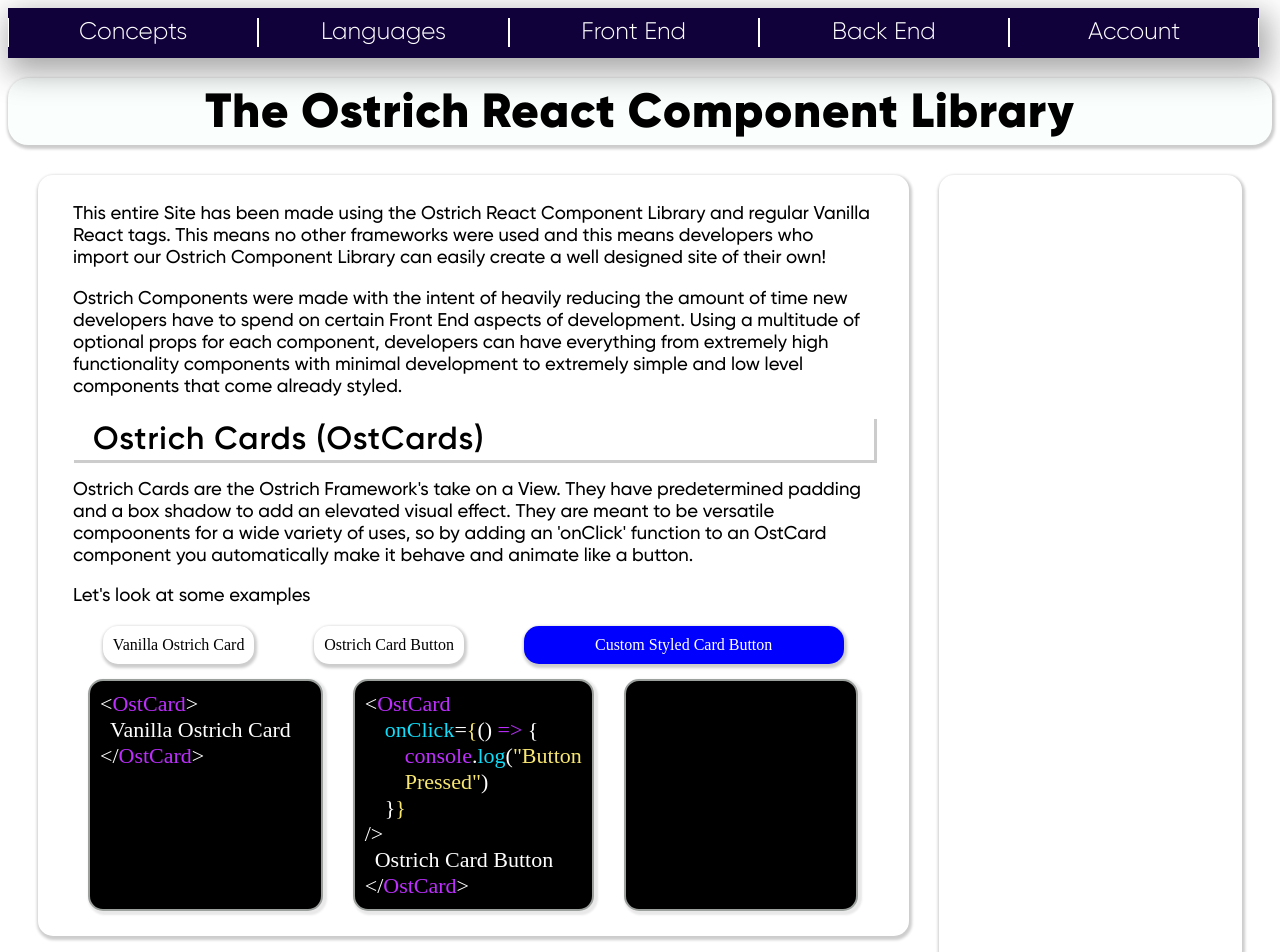
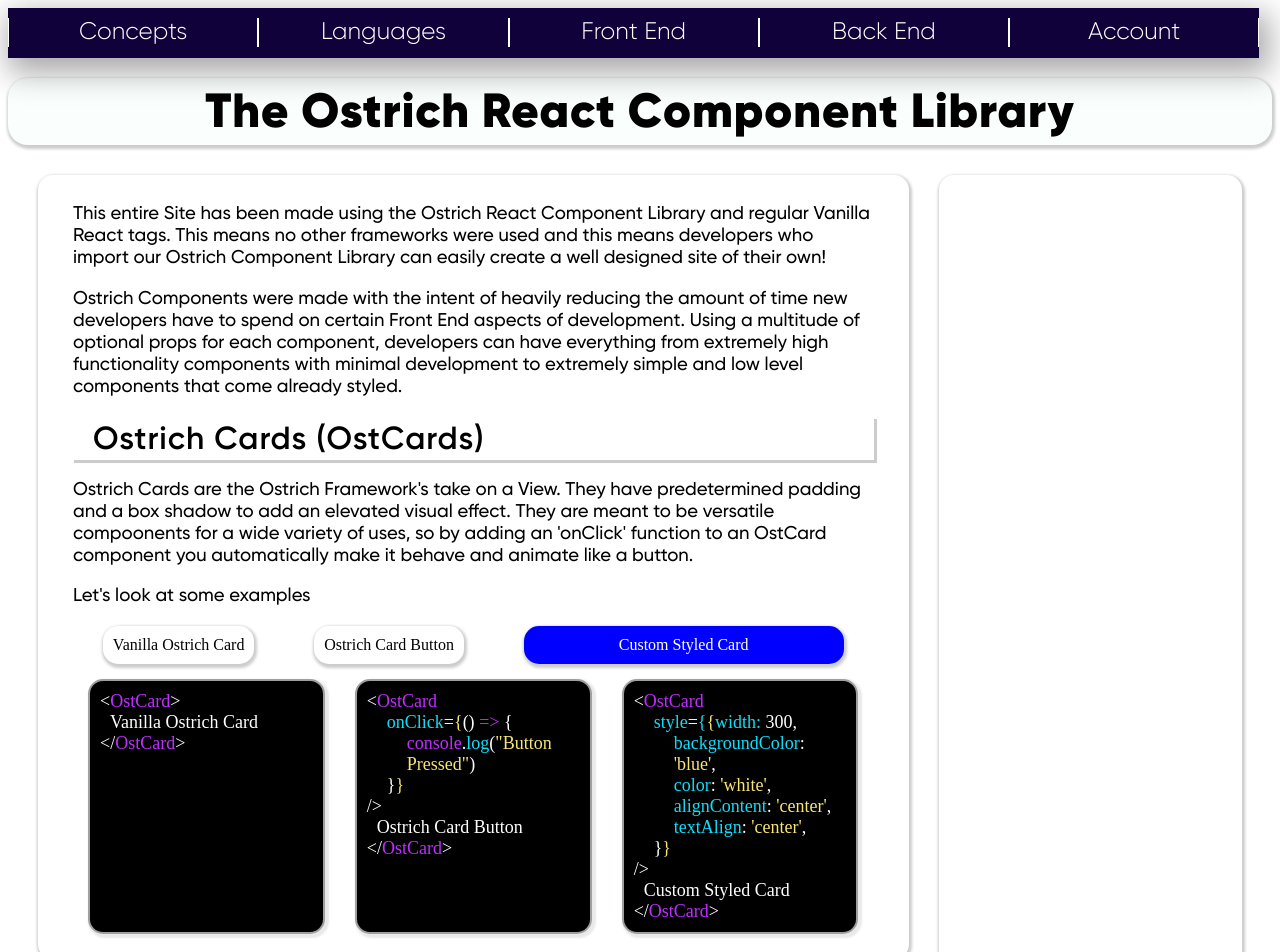
Before and after one commit to NLanese/the-codex, a Next.js app: page /showcases/ostrich-components/ostrich-showcase in a window 1280 px wide. Shown: the top 952 px of the page. Built offline with nearby package versions, Linux system fonts and the light colour scheme.

Commit message:
Update ostrich-showcase.js

```diff
--- a/pages/showcases/ostrich-components/ostrich-showcase.js
+++ b/pages/showcases/ostrich-components/ostrich-showcase.js
@@ -72,7 +72,7 @@ export default function OstrichShowcase() {
                     <OstCard
                     style={{width: 300, backgroundColor: 'blue', color: 'white', alignContent: 'center', textAlign: 'center'}}
                     >
-                        Custom Styled Card Button
+                        Custom Styled Card
                     </OstCard>
                 </div>
                 <div style={{display: 'flex',
@@ -80,15 +80,15 @@ export default function OstrichShowcase() {
                 justifyContent: 'space-around',
                 }}>
                     <div style={{...Styles.Sections.simpleLessonCode, width: '30%'}}>
-                        <p style={Styles.Code.code}>
+                        <p style={{...Styles.Code.code, fontSize: 18}}>
                             <span style={Styles.Code.reg}>{"<"}</span>
                             <span style={Styles.Code.keyword}>OstCard</span>
                             <span style={Styles.Code.reg}>{">"}</span>
                         </p>
-                        <p style={Styles.Code.code}>
+                        <p style={{...Styles.Code.code, fontSize: 18}}>
                             <span style={{...Styles.Code.reg, marginLeft: 10}}>Vanilla Ostrich Card</span>
                         </p>
-                        <p style={Styles.Code.code}>
+                        <p style={{...Styles.Code.code, fontSize: 18}}>
                             <span style={Styles.Code.reg}>{"</"}</span>
                             <span style={Styles.Code.keyword}>OstCard</span>
                             <span style={Styles.Code.reg}>{">"}</span>
@@ -96,11 +96,11 @@ export default function OstrichShowcase() {
                     </div>
 
                     <div style={{...Styles.Sections.simpleLessonCode, width: '30%'}}>
-                        <p style={Styles.Code.code}>
+                        <p style={{...Styles.Code.code, fontSize: 18}}>
                             <span style={Styles.Code.reg}>{"<"}</span>
                             <span style={Styles.Code.keyword}>OstCard</span>
                         </p>
-                        <p style={{...Styles.Code.code, marginLeft: 20}}>
+                        <p style={{...Styles.Code.code, fontSize: 18, marginLeft: 20}}>
                             <span style={Styles.Code.var}>onClick</span>
                             <span style={Styles.Code.reg}>=</span>
                             <span style={Styles.Code.str}>{"{"}</span>
@@ -108,7 +108,7 @@ export default function OstrichShowcase() {
                             <span style={Styles.Code.keyword}>{" => "}</span>
                             <span style={Styles.Code.reg}>{"{"}</span>
                         </p>
-                        <p style={{...Styles.Code.code, marginLeft: 40}}>
+                        <p style={{...Styles.Code.code, fontSize: 18, marginLeft: 40}}>
                             <span style={Styles.Code.keyword}>console</span>
                             <span style={Styles.Code.reg}>.</span>
                             <span style={Styles.Code.var}>log</span>
@@ -116,17 +116,17 @@ export default function OstrichShowcase() {
                             <span style={Styles.Code.str}>"Button Pressed"</span>
                             <span style={Styles.Code.reg}>)</span>
                         </p>
-                        <p style={{...Styles.Code.code, marginLeft: 20}}>
+                        <p style={{...Styles.Code.code, fontSize: 18, marginLeft: 20}}>
                             <span style={Styles.Code.reg}>{"}"}</span>
                             <span style={Styles.Code.str}>{"}"}</span>
                         </p>
-                        <p style={{...Styles.Code.code}}>
+                        <p style={{...Styles.Code.code, fontSize: 18}}>
                             <span style={Styles.Code.reg}>{"/>"}</span>
                         </p>
-                        <p style={Styles.Code.code}>
+                        <p style={{...Styles.Code.code, fontSize: 18}}>
                             <span style={{...Styles.Code.reg, marginLeft: 10}}>Ostrich Card Button</span>
                         </p>
-                        <p style={Styles.Code.code}>
+                        <p style={{...Styles.Code.code, fontSize: 18}}>
                             <span style={Styles.Code.reg}>{"</"}</span>
                             <span style={Styles.Code.keyword}>OstCard</span>
                             <span style={Styles.Code.reg}>{">"}</span>
@@ -134,7 +134,57 @@ export default function OstrichShowcase() {
                     </div>
 
                     <div style={{...Styles.Sections.simpleLessonCode, width: '30%'}}>
-
+                        <p style={{...Styles.Code.code, fontSize: 18}}>
+                            <span style={Styles.Code.reg}>{"<"}</span>
+                            <span style={Styles.Code.keyword}>OstCard</span>
+                        </p>
+                        <p style={{...Styles.Code.code, fontSize: 18, marginLeft: 20}}>
+                            <span style={Styles.Code.var}>style</span>
+                            <span style={Styles.Code.reg}>=</span>
+                            <span style={Styles.Code.var}>{"{"}</span>
+                            <span style={Styles.Code.str}>{"{"}</span>
+                            <span style={Styles.Code.var}>width: </span>
+                            <span style={Styles.Code.reg}>300, </span>
+                        </p>
+                        <p style={{...Styles.Code.code, fontSize: 18, marginLeft: 40}}>
+                            <span style={Styles.Code.var}>backgroundColor</span>
+                            <span style={Styles.Code.reg}>: </span>
+                            <span style={Styles.Code.str}>'blue'</span>
+                            <span style={Styles.Code.reg}>, </span>
+                        </p>
+                        <p style={{...Styles.Code.code, fontSize: 18, marginLeft: 40}}>
+                            <span style={Styles.Code.var}>color</span>
+                            <span style={Styles.Code.reg}>: </span>
+                            <span style={Styles.Code.str}>'white'</span>
+                            <span style={Styles.Code.reg}>, </span>
+                        </p>
+                        <p style={{...Styles.Code.code, fontSize: 18, marginLeft: 40}}>
+                            <span style={Styles.Code.var}>alignContent</span>
+                            <span style={Styles.Code.reg}>: </span>
+                            <span style={Styles.Code.str}>'center'</span>
+                            <span style={Styles.Code.reg}>, </span>
+                        </p>
+                        <p style={{...Styles.Code.code, fontSize: 18, marginLeft: 40}}>
+                            <span style={Styles.Code.var}>textAlign</span>
+                            <span style={Styles.Code.reg}>: </span>
+                            <span style={Styles.Code.str}>'center'</span>
+                            <span style={Styles.Code.reg}>, </span>
+                        </p>
+                        <p style={{...Styles.Code.code, fontSize: 18, marginLeft: 20}}>
+                            <span style={Styles.Code.reg}>{"}"}</span>
+                            <span style={Styles.Code.str}>{"}"}</span>
+                        </p>
+                        <p style={{...Styles.Code.code, fontSize: 18}}>
+                            <span style={Styles.Code.reg}>{"/>"}</span>
+                        </p>
+                        <p style={{...Styles.Code.code, fontSize: 18}}>
+                            <span style={{...Styles.Code.reg, marginLeft: 10}}>Custom Styled Card</span>
+                        </p>
+                        <p style={{...Styles.Code.code, fontSize: 18}}>
+                            <span style={Styles.Code.reg}>{"</"}</span>
+                            <span style={Styles.Code.keyword}>OstCard</span>
+                            <span style={Styles.Code.reg}>{">"}</span>
+                        </p>
                     </div>
                 </div>
             </div>
```
